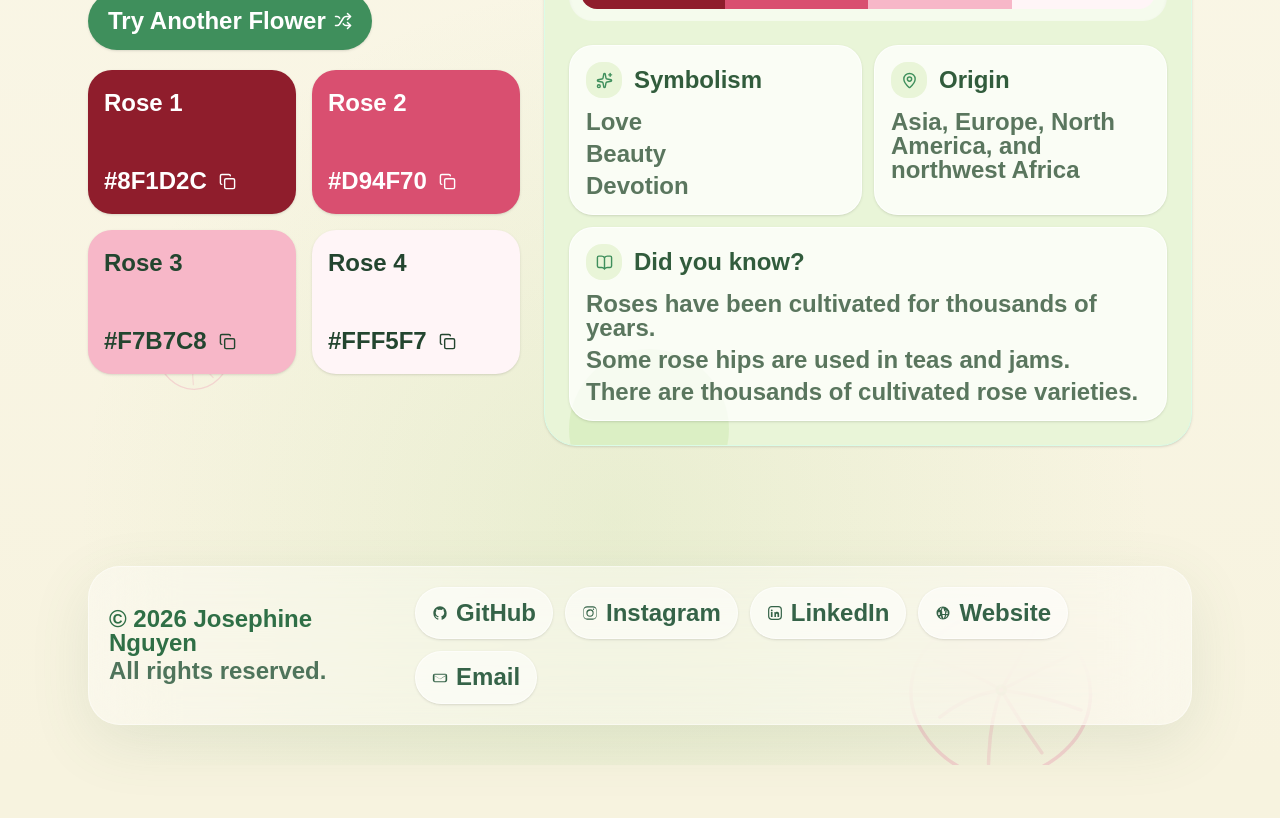
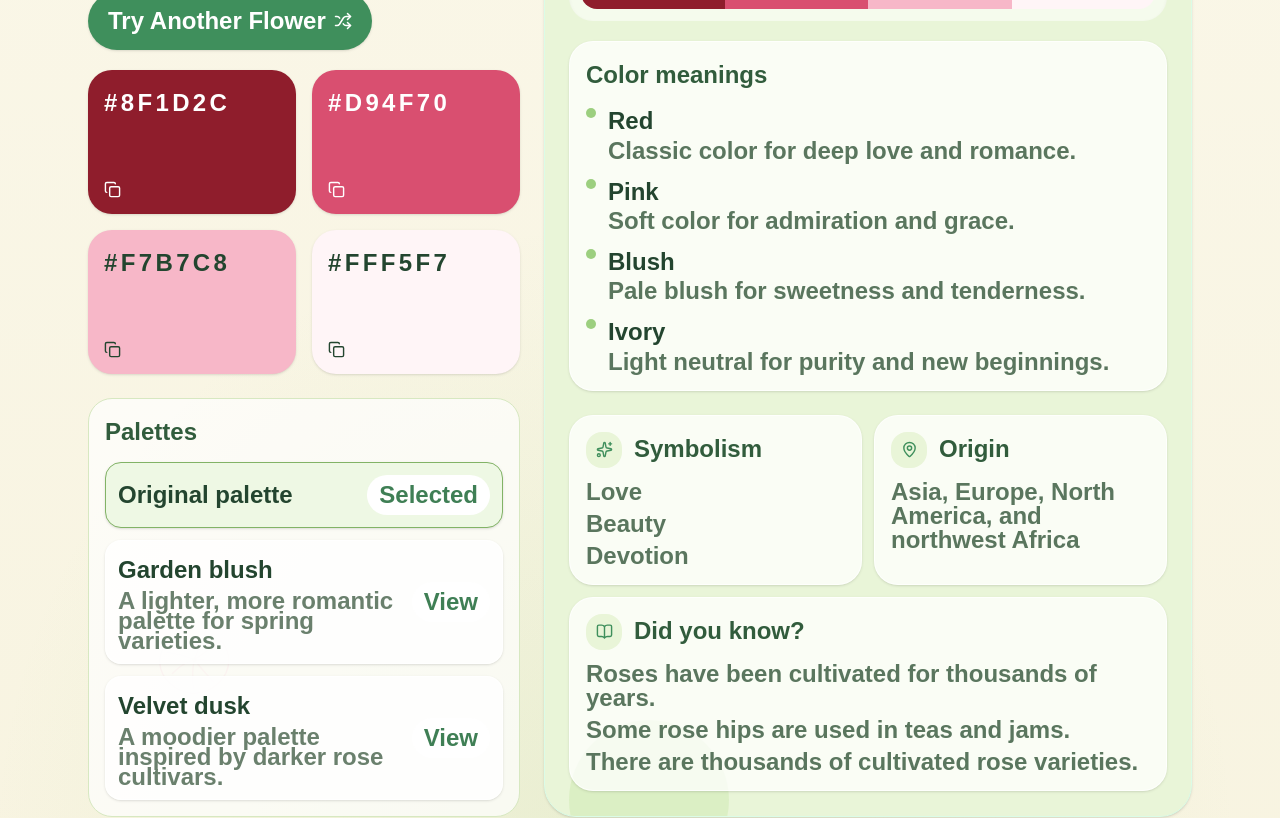
Before and after one commit to josephine828/littlelilypad, a Next.js app: page /palette in a window 1280 px wide. Shown: the part 1280-2098 px from the top of the page. Before the commit the page ends 2045 px from the top, so only its background shows below. Built offline with nearby package versions, Linux system fonts and the light colour scheme; a web font is replaced by a local one.

Commit message:
improve palette and data structure

```diff
--- a/app/components/flowers/FlowerDetailCard.tsx
+++ b/app/components/flowers/FlowerDetailCard.tsx
@@ -103,6 +103,29 @@ export function FlowerDetailCard({
                         ))}
                     </div>
                 </div>
+                {flower.colorMeanings?.length ? (
+                    <div className="mb-6 rounded-[1.5rem] border border-white/70 bg-white/50 p-4 shadow-inner">
+                        <p className="mb-3 text-sm font-bold text-[#315c3c]">
+                            Color meanings
+                        </p>
+                        <div className="space-y-3 text-sm leading-6 text-[#5a765e]">
+                            {flower.colorMeanings.map((item) => (
+                                <div
+                                    key={item.label}
+                                    className="flex items-start gap-3"
+                                >
+                                    <span className="mt-1 h-2.5 w-2.5 shrink-0 rounded-full bg-[#9ccf7f]" />
+                                    <div className="min-w-0">
+                                        <p className="font-medium text-[#23452f]">
+                                            {item.label}
+                                        </p>
+                                        <p>{item.meaning}</p>
+                                    </div>
+                                </div>
+                            ))}
+                        </div>
+                    </div>
+                ) : null}
                 <div className="rounded-[1.5rem] border border-white/70 bg-white/50 p-5 shadow-inner">
                     <p className="mb-2 text-sm font-bold text-[#315c3c]">
                         Fun facts
--- a/app/components/palette/PaletteCreator.tsx
+++ b/app/components/palette/PaletteCreator.tsx
@@ -8,10 +8,18 @@ import { SectionHeader } from '../ui/SectionHeader'
 import { FlowerPalettePicker } from './FlowerPalettePicker'
 import { PaletteSwatch } from './PaletteSwatch'
 
+type PaletteSelection = {
+    key: string
+    name: string
+    colors: string[]
+    notes?: string
+}
+
 export function PaletteCreator() {
     const [selectedFlowerId, setSelectedFlowerId] = useState(
         flowers[0]?.id ?? ''
     )
+    const [selectedPaletteKey, setSelectedPaletteKey] = useState('default')
 
     const selectedFlower = useMemo(() => {
         return (
@@ -20,9 +28,41 @@ export function PaletteCreator() {
         )
     }, [selectedFlowerId])
 
+    const paletteSelections = useMemo<PaletteSelection[]>(() => {
+        if (!selectedFlower) {
+            return []
+        }
+
+        return [
+            {
+                key: 'default',
+                name: 'Original palette',
+                colors: selectedFlower.colorPalette,
+            },
+            ...(selectedFlower.alternateColorPalettes ?? []).map(
+                (palette, index) => ({
+                    key: `alternate-${index}`,
+                    name: palette.name ?? `Alternate palette ${index + 1}`,
+                    colors: palette.colors,
+                    notes: palette.notes,
+                })
+            ),
+        ]
+    }, [selectedFlower])
+
+    const activePalette =
+        paletteSelections.find((palette) => palette.key === selectedPaletteKey) ??
+        paletteSelections[0]
+
+    function handleSelectFlower(flowerId: string) {
+        setSelectedFlowerId(flowerId)
+        setSelectedPaletteKey('default')
+    }
+
     function handleRandomize() {
         const randomFlower = flowers[Math.floor(Math.random() * flowers.length)]
         setSelectedFlowerId(randomFlower.id)
+        setSelectedPaletteKey('default')
     }
 
     return (
@@ -30,7 +70,7 @@ export function PaletteCreator() {
             <FlowerPalettePicker
                 flowers={flowers}
                 selectedFlowerId={selectedFlower.id}
-                onSelectFlower={setSelectedFlowerId}
+                onSelectFlower={handleSelectFlower}
             />
 
             <section className="grid gap-6 lg:grid-cols-[0.8fr_1.2fr]">
@@ -38,7 +78,7 @@ export function PaletteCreator() {
                     <SectionHeader
                         eyebrow="Flower colors"
                         title={`${selectedFlower.commonName} palette`}
-                        description={`Click any swatch to copy its hex code.`}
+                        description="Choose a palette below, then click any swatch to copy its hex code."
                     />
 
                     <div className="mb-5 flex flex-wrap gap-3">
@@ -49,15 +89,61 @@ export function PaletteCreator() {
                     </div>
 
                     <div className="grid gap-4 sm:grid-cols-2">
-                        {selectedFlower.colorPalette.map((color, index) => (
-                            <PaletteSwatch
-                                key={color}
-                                color={color}
-                                label={`${selectedFlower.commonName} ${index + 1}`}
-                            />
+                        {activePalette.colors.map((color) => (
+                            <PaletteSwatch key={color} color={color} />
                         ))}
                     </div>
+
+                    {paletteSelections.length > 1 && (
+                        <div className="mt-6 rounded-3xl border border-[#d7e8c1] bg-white/70 p-4">
+                            <p className="text-sm font-bold text-[#315c3c]">
+                                Palettes
+                            </p>
+
+                            <div className="mt-3 grid gap-3">
+                                {paletteSelections.map((palette) => {
+                                    const isSelected =
+                                        palette.key === selectedPaletteKey
+
+                                    return (
+                                        <button
+                                            key={palette.key}
+                                            type="button"
+                                            onClick={() =>
+                                                setSelectedPaletteKey(palette.key)
+                                            }
+                                            className={`rounded-2xl border p-3 text-left shadow-sm transition hover:-translate-y-0.5 ${
+                                                isSelected
+                                                    ? 'border-[#82b366] bg-[#eef8e4]'
+                                                    : 'border-white/70 bg-white/80'
+                                            }`}
+                                        >
+                                            <div className="flex items-center justify-between gap-3">
+                                                <div>
+                                                    <p className="text-sm font-bold text-[#23452f]">
+                                                        {palette.name}
+                                                    </p>
+                                                    {palette.notes && (
+                                                        <p className="mt-1 text-xs leading-5 text-[#6a806d]">
+                                                            {palette.notes}
+                                                        </p>
+                                                    )}
                                                 </div>
+
+                                                <span className="rounded-full bg-white px-3 py-1 text-xs font-bold text-[#3f7f55]">
+                                                    {isSelected
+                                                        ? 'Selected'
+                                                        : 'View'}
+                                                </span>
+                                            </div>
+                                        </button>
+                                    )
+                                })}
+                            </div>
+                        </div>
+                    )}
+                </div>
+
                 <div className="relative overflow-hidden rounded-[2rem] border border-green-100 bg-[#e9f5d8] p-6 shadow-sm">
                     <div className="absolute -right-12 -top-12 h-36 w-36 rounded-full bg-white/40" />
                     <div className="absolute -bottom-16 left-6 h-40 w-40 rounded-full bg-[#d6edbd]/70" />
@@ -81,9 +167,7 @@ export function PaletteCreator() {
 
                         <div className="mt-5 rounded-3xl bg-white/55 p-3 shadow-inner">
                             <div className="flex overflow-hidden rounded-2xl">
-                                {selectedFlower.colorPalette
-                                    .slice(0, 5)
-                                    .map((color) => (
+                                {activePalette.colors.slice(0, 5).map((color) => (
                                     <span
                                         key={color}
                                         className="h-12 flex-1"
@@ -92,6 +176,34 @@ export function PaletteCreator() {
                                 ))}
                             </div>
                         </div>
+
+                        {selectedFlower.colorMeanings?.length ? (
+                            <div className="mt-5 rounded-3xl border border-white/70 bg-white/75 p-4 shadow-sm">
+                                <p className="text-sm font-bold text-[#315c3c]">
+                                    Color meanings
+                                </p>
+
+                                <div className="mt-3 space-y-3">
+                                    {selectedFlower.colorMeanings.map((item) => (
+                                        <div
+                                            key={item.label}
+                                            className="flex items-start gap-3"
+                                        >
+                                            <span className="mt-1 h-2.5 w-2.5 shrink-0 rounded-full bg-[#9ccf7f]" />
+                                            <div className="min-w-0">
+                                                <p className="text-sm font-medium text-[#23452f]">
+                                                    {item.label}
+                                                </p>
+                                                <p className="text-sm leading-6 text-[#5a765e]">
+                                                    {item.meaning}
+                                                </p>
+                                            </div>
+                                        </div>
+                                    ))}
+                                </div>
+                            </div>
+                        ) : null}
+
                         <div className="mt-6 grid gap-3">
                             <div className="grid gap-3 md:grid-cols-2">
                                 {selectedFlower.symbolism && (
--- a/app/components/palette/PaletteSwatch.tsx
+++ b/app/components/palette/PaletteSwatch.tsx
@@ -6,10 +6,9 @@ import { copyToClipboard, getReadableTextColor } from '../../utils/colorUtils'
 
 type PaletteSwatchProps = {
     color: string
-    label: string
 }
 
-export function PaletteSwatch({ color, label }: PaletteSwatchProps) {
+export function PaletteSwatch({ color }: PaletteSwatchProps) {
     const [copied, setCopied] = useState(false)
 
     async function handleCopy() {
@@ -30,10 +29,11 @@ export function PaletteSwatch({ color, label }: PaletteSwatchProps) {
                 color: getReadableTextColor(color),
             }}
         >
-            <span className="text-sm font-bold">{label}</span>
+            <span className="text-sm font-bold uppercase tracking-[0.14em]">
+                {color.toUpperCase()}
+            </span>
 
-            <span className="flex items-center justify-between gap-3 text-sm font-bold">
-                {color.toUpperCase()}
+            <span className="flex items-center justify-end gap-3 text-sm font-bold">
                 {copied ? <Check size={17} /> : <Copy size={17} />}
             </span>
         </button>
--- a/app/data/flowers.ts
+++ b/app/data/flowers.ts
@@ -10,6 +10,24 @@ export const flowers: Flower[] = [
         origin: 'Asia, Europe, North America, and northwest Africa',
         bloomSeason: 'Spring through fall',
         colorPalette: ['#8F1D2C', '#D94F70', '#F7B7C8', '#FFF5F7'],
+        colorMeanings: [
+            { label: 'Red', meaning: 'Classic color for deep love and romance.' },
+            { label: 'Pink', meaning: 'Soft color for admiration and grace.' },
+            { label: 'Blush', meaning: 'Pale blush for sweetness and tenderness.' },
+            { label: 'Ivory', meaning: 'Light neutral for purity and new beginnings.' },
+        ],
+        alternateColorPalettes: [
+            {
+                name: 'Garden blush',
+                colors: ['#B45A6F', '#E39AAE', '#F7D8DE', '#FFF8FA'],
+                notes: 'A lighter, more romantic palette for spring varieties.',
+            },
+            {
+                name: 'Velvet dusk',
+                colors: ['#5F1221', '#A73C55', '#D98B9A', '#F6E3E7'],
+                notes: 'A moodier palette inspired by darker rose cultivars.',
+            },
+        ],
         funFacts: [
             'Roses have been cultivated for thousands of years.',
             'Some rose hips are used in teas and jams.',
@@ -29,6 +47,19 @@ export const flowers: Flower[] = [
         origin: 'North America',
         bloomSeason: 'Summer to early fall',
         colorPalette: ['#F6C445', '#E89B25', '#5F4B2B', '#FDF4CF'],
+        colorMeanings: [
+            { label: 'Gold', meaning: 'Bright and cheerful, often linked with happiness.' },
+            { label: 'Amber', meaning: 'Warm and energetic, with an abundant feel.' },
+            { label: 'Brown', meaning: 'Earthy and grounded, echoing the seed head.' },
+            { label: 'Cream', meaning: 'Soft highlight that lightens the palette.' },
+        ],
+        alternateColorPalettes: [
+            {
+                name: 'Late summer',
+                colors: ['#E3A61A', '#C77E12', '#6A4522', '#FFF0B8'],
+                notes: 'A deeper palette that feels sun-baked and late-season.',
+            },
+        ],
         funFacts: [
             'Young sunflowers can turn toward the sun as they grow.',
             'A sunflower head is made of many tiny flowers.',
@@ -67,6 +98,19 @@ export const flowers: Flower[] = [
         origin: 'Mediterranean region',
         bloomSeason: 'Late spring through summer',
         colorPalette: ['#7E6AA8', '#B8A6D9', '#D8CFF0', '#EEF0D8'],
+        colorMeanings: [
+            { label: 'Purple', meaning: 'Classic lavender shade for calm and serenity.' },
+            { label: 'Lilac', meaning: 'Soft and gentle with a reflective feel.' },
+            { label: 'Violet', meaning: 'Pale violet that feels quiet and airy.' },
+            { label: 'Herb Green', meaning: 'Muted green that grounds the floral shades.' },
+        ],
+        alternateColorPalettes: [
+            {
+                name: 'Fresh herb',
+                colors: ['#6F8A5A', '#A6B78A', '#DDE5C8', '#F7F5E8'],
+                notes: 'A greener palette inspired by lavender stems and foliage.',
+            },
+        ],
         funFacts: [
             'Lavender is known for its calming scent.',
             'Its flowers are often dried for sachets and teas.',
@@ -86,6 +130,19 @@ export const flowers: Flower[] = [
         origin: 'East Asia',
         bloomSeason: 'Spring',
         colorPalette: ['#F8B7C9', '#FADCE5', '#7C9A6D', '#FFF8F1'],
+        colorMeanings: [
+            { label: 'Blossom Pink', meaning: 'A spring color linked with renewal and fleeting beauty.' },
+            { label: 'Soft Pink', meaning: 'A lighter pink for softness and remembrance.' },
+            { label: 'Leaf Green', meaning: 'A natural shade that suggests balance and change.' },
+            { label: 'Warm Cream', meaning: 'A clean, airy neutral for spring.' },
+        ],
+        alternateColorPalettes: [
+            {
+                name: 'Spring dusk',
+                colors: ['#E89AB4', '#F4C8D5', '#A2B78C', '#FAF2EA'],
+                notes: 'A slightly warmer palette for deeper pink blossoms.',
+            },
+        ],
         funFacts: [
             'Cherry blossoms are celebrated during spring festivals.',
             'Their bloom period is often very short.',
--- a/app/layout.tsx
+++ b/app/layout.tsx
@@ -5,7 +5,7 @@ import { AppHeader } from './components/layout/AppHeader'
 import { LilyPadBackground } from './components/layout/LilyPadBackground'
 
 export const metadata: Metadata = {
-    title: 'LittleLilypad',
+    title: 'Little LilyPad',
     description:
         'A cute, playful web app for learning about flowers and plants.',
 }
```
Also changed, not shown: app/types.ts (+13 -0 lines). Lines whose indentation alone changed are shown as unchanged.
